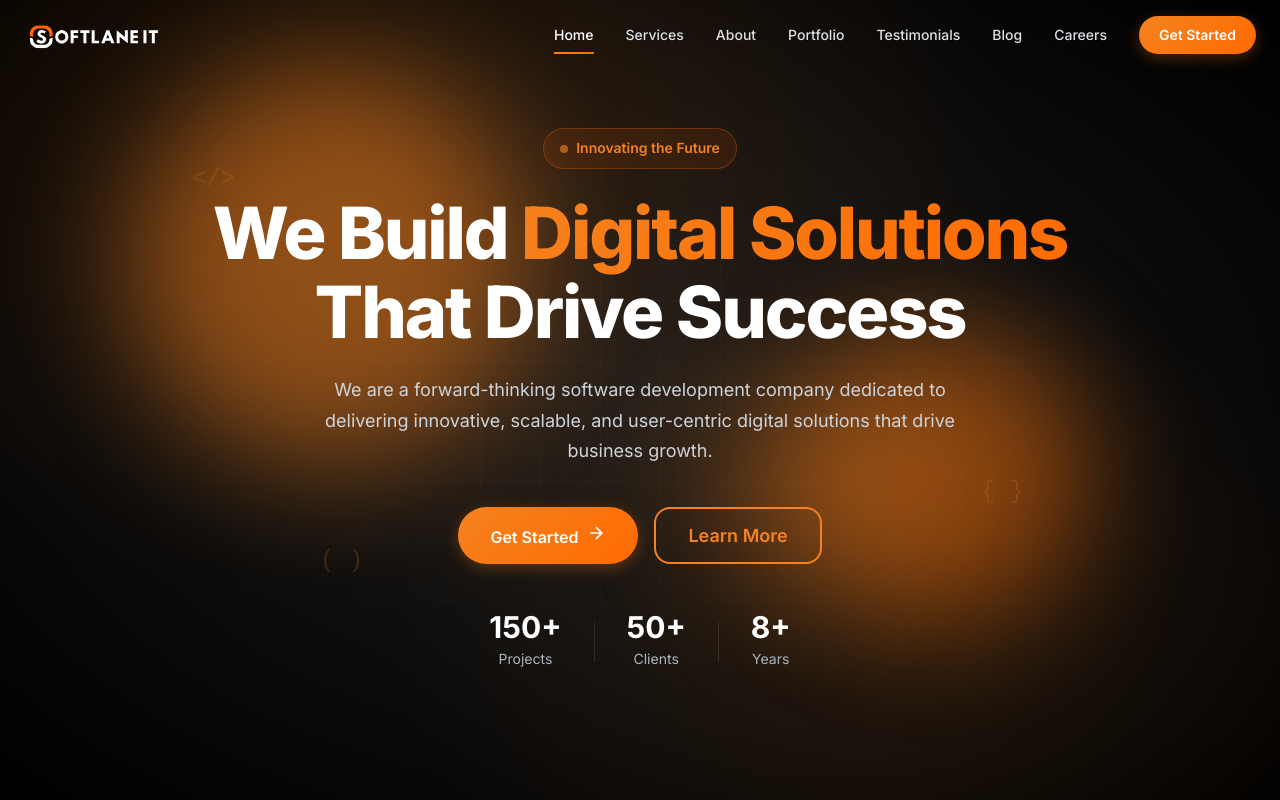
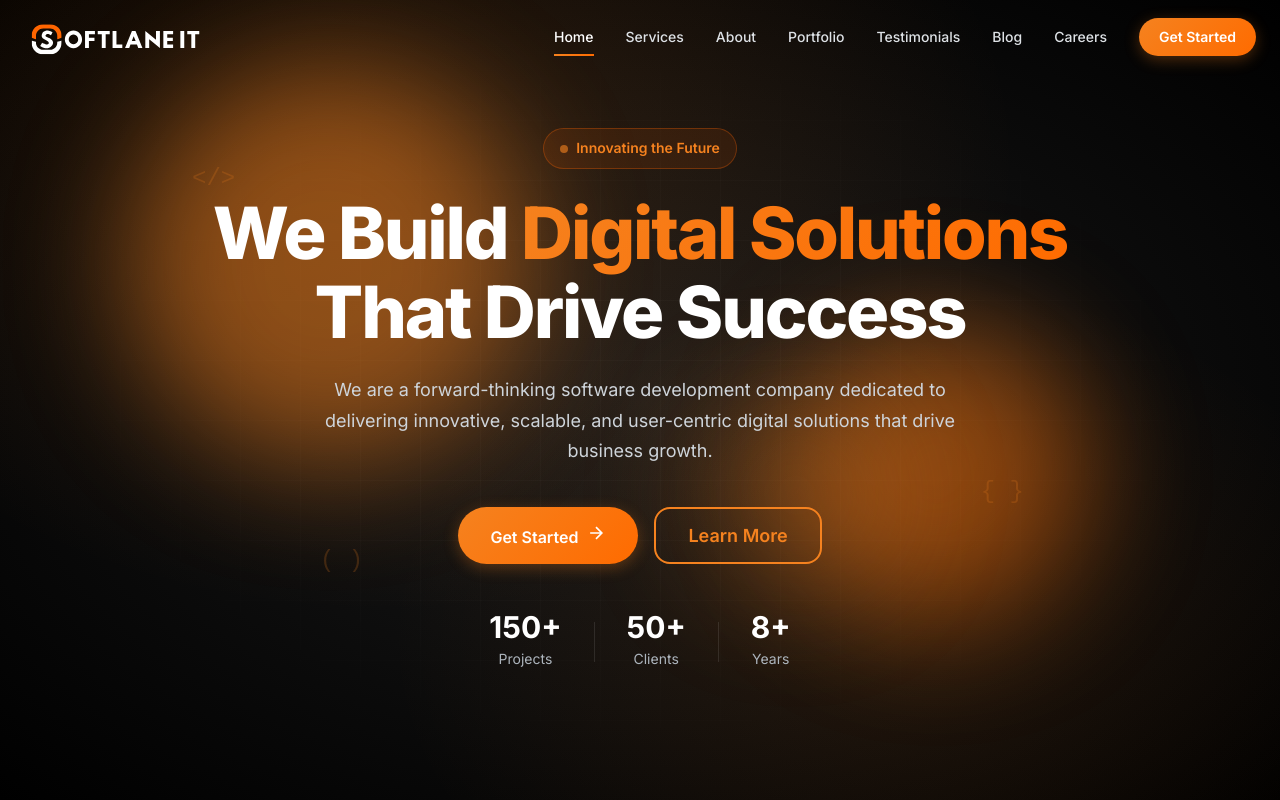
Before and after one commit to SoftLaneIT/softlaneit-official-website, a React (Vite) app: page / in a window 1280 px wide. Shown: the top 800 px of the page. Built offline with nearby package versions, Linux system fonts and the light colour scheme.

Commit message:
feat: update navbar logo size for improved visibility

```diff
--- a/src/components/layout/Navbar.css
+++ b/src/components/layout/Navbar.css
@@ -38,13 +38,13 @@
 }
 
 .navbar-logo-svg {
-    height: 32px;
+    height: 42px;
     width: auto;
     transition: all var(--transition-fast);
 }
 
 .navbar-scrolled .navbar-logo-svg {
-    height: 28px;
+    height: 36px;
 }
 
 .navbar-logo:hover .navbar-logo-svg {
--- a/src/components/layout/Navbar.tsx
+++ b/src/components/layout/Navbar.tsx
@@ -63,7 +63,7 @@ export const Navbar: React.FC = () => {
         <nav className={`navbar ${isScrolled ? 'navbar-scrolled' : ''}`}>
             <div className="navbar-container">
                 <Link to="/" className="navbar-logo">
-                    <Logo className="navbar-logo-svg" variant="white" height={32} />
+                    <Logo className="navbar-logo-svg" variant="white" height={42} />
                 </Link>
 
                 <div className={`navbar-links ${isMobileMenuOpen ? 'navbar-links-open' : ''}`}>
```
